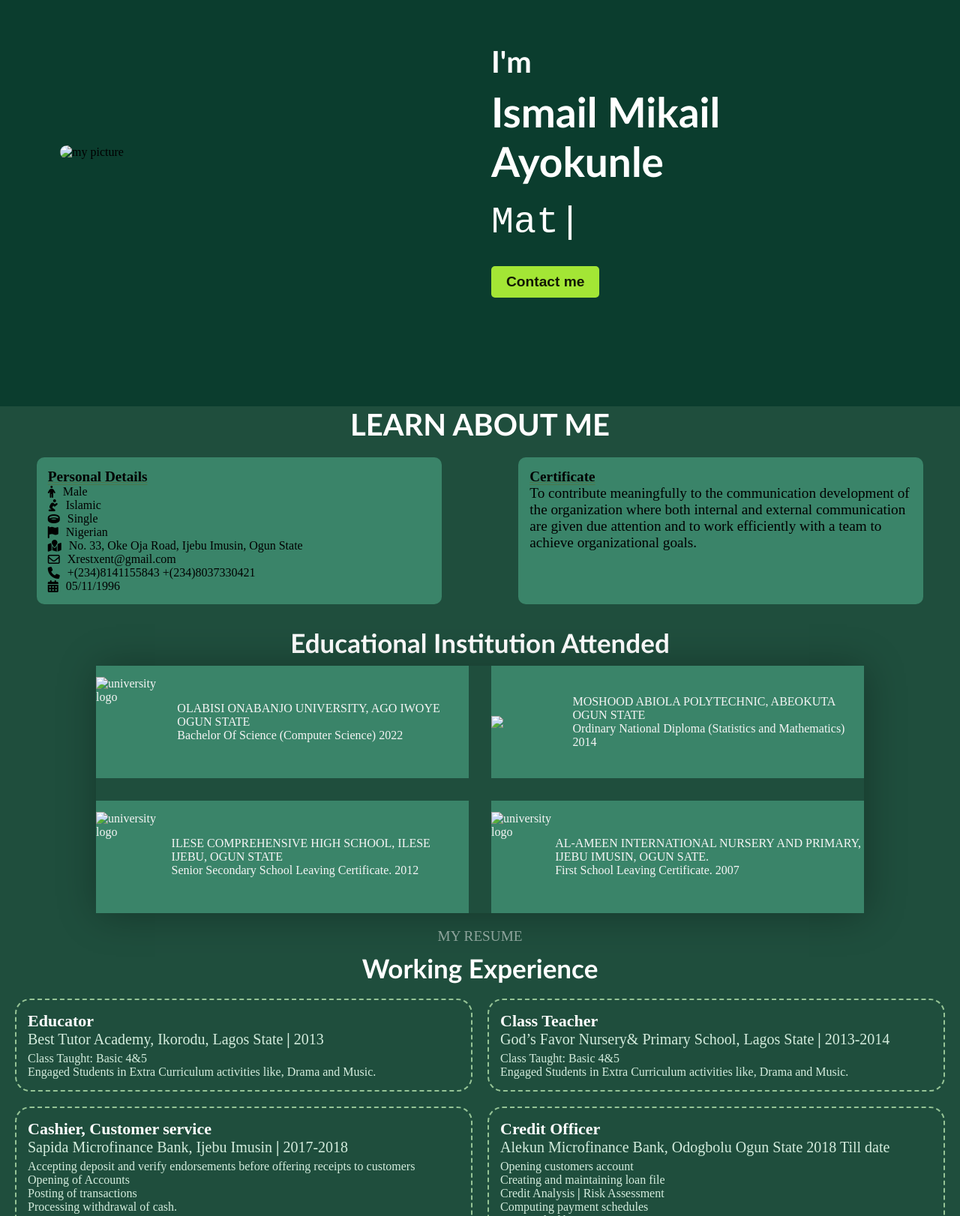
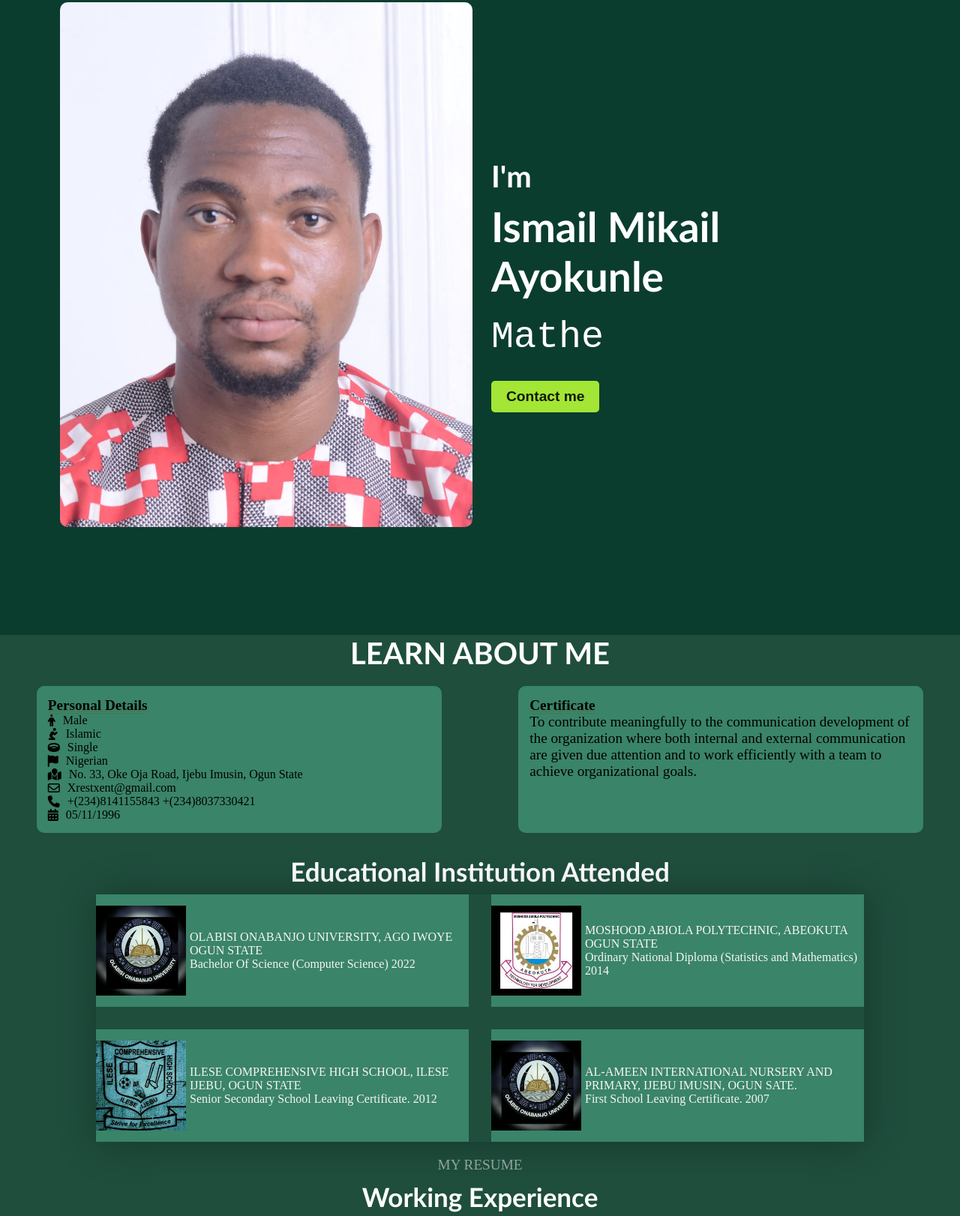
Before and after one commit to Ayo-Adedeji/IsmailMikail, a plain HTML site: page index.html in a window 1280 px wide. Shown: the part 177-1799 px from the top of the page at 75% size. Drawn offline with Linux system fonts and the light colour scheme.

Commit message:
first commit

```diff
--- a/index.html
+++ b/index.html
@@ -47,7 +47,7 @@
     <main id="home">
       <div class="container">
         <div class="image-wrapper">
-          <img class="img" src="pic 1.jpg" alt="my picture" />
+          <img class="img" src="images/pic 1.jpg" alt="my picture" />
         </div>
         <div class="main-div">
           <div class="second-div">
@@ -97,22 +97,22 @@
       <h3 class="edu">Educational Institution Attended</h3>
       <div class="education">
         <div class="uni">
-          <img class="uni-image" src="olabisi.jpeg" alt="university logo" />
+          <img class="uni-image" src="images/olabisi.jpeg" alt="university logo" />
           OLABISI ONABANJO UNIVERSITY, AGO IWOYE OGUN STATE <br />Bachelor Of
           Science (Computer Science) 2022
         </div>
         <div class="poly">
-          <img class="poly-image" src="moshood.jpeg" /> MOSHOOD ABIOLA
+          <img class="poly-image" src="images/moshood.jpeg" /> MOSHOOD ABIOLA
           POLYTECHNIC, ABEOKUTA OGUN STATE <br />Ordinary National Diploma
           (Statistics and Mathematics) 2014
         </div>
         <div class="uni">
-          <img class="uni-image" src="ilese.jpeg" alt="university logo" />
+          <img class="uni-image" src="images/ilese.jpeg" alt="university logo" />
           ILESE COMPREHENSIVE HIGH SCHOOL, ILESE IJEBU, OGUN STATE <br />
           Senior Secondary School Leaving Certificate. 2012
         </div>
         <div class="uni">
-          <img class="uni-image" src="olabisi.jpeg" alt="university logo" />
+          <img class="uni-image" src="images/olabisi.jpeg" alt="university logo" />
           AL-AMEEN INTERNATIONAL NURSERY AND PRIMARY, IJEBU IMUSIN, OGUN SATE.
           <br />First School Leaving Certificate. 2007
         </div>
```
